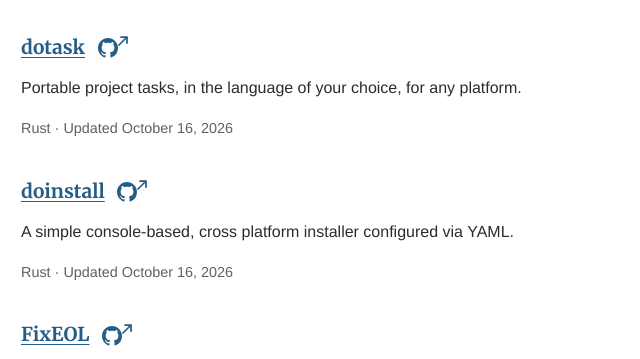
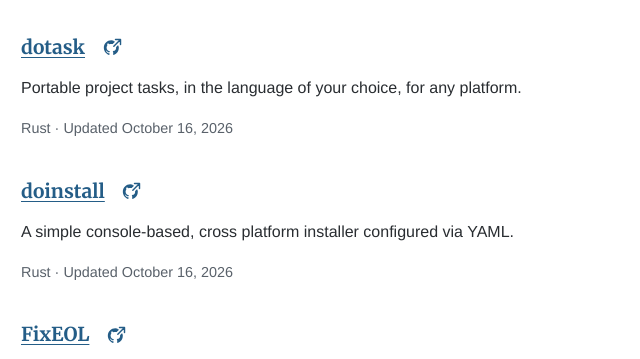
Before and after one commit to wasatchwizard/wasatchwizard.github.io, an Eleventy site: page src/projects.njk in a window 1280 px wide. Shown: the part 341-700 px from the top of the page, 75-715 px from the left. Built offline with nearby package versions, Linux system fonts and the light colour scheme; Eleventy itself is replaced by a stand-in of ours; files that its build step writes are made by us from their sources; a web font is replaced by a local one.

Commit message:
Compact GitHub icons with outlined arrow overlays

```diff
--- a/src/projects.njk
+++ b/src/projects.njk
@@ -16,9 +16,11 @@ permalink: /projects/
         <a href="{{ project.url }}">{{ project.data.title }}</a>
         <a class="project-source-link" href="{{ project.data.github.url }}" aria-label="View {{ project.data.title }} source on GitHub (external site)" title="View source on GitHub (external site)">
           {# Reuse the local MIT-licensed Bootstrap GitHub silhouette; the arrow marks an external destination. #}
-          <svg xmlns="http://www.w3.org/2000/svg" width="32" height="24" viewBox="0 0 32 24" fill="currentColor" aria-hidden="true" focusable="false">
-            <path transform="translate(1 3) scale(1.25)" d="M8 0C3.58 0 0 3.58 0 8c0 3.54 2.29 6.53 5.47 7.59.4.07.55-.17.55-.38 0-.19-.01-.82-.01-1.49-2.01.37-2.53-.49-2.69-.94-.09-.23-.48-.94-.82-1.13-.28-.15-.68-.52-.01-.53.63-.01 1.08.58 1.23.82.72 1.21 1.87.87 2.33.66.07-.52.28-.87.51-1.07-1.78-.2-3.64-.89-3.64-3.95 0-.87.31-1.59.82-2.15-.08-.2-.36-1.02.08-2.12 0 0 .67-.21 2.2.82.64-.18 1.32-.27 2-.27s1.36.09 2 .27c1.53-1.04 2.2-.82 2.2-.82.44 1.1.16 1.92.08 2.12.51.56.82 1.27.82 2.15 0 3.07-1.87 3.75-3.65 3.95.29.25.54.73.54 1.48 0 1.07-.01 1.93-.01 2.2 0 .21.15.46.55.38A8.01 8.01 0 0 0 16 8c0-4.42-3.58-8-8-8"/>
-            <path d="M24 2h6v6m0-6-8 8" fill="none" stroke="currentColor" stroke-width="1.75" stroke-linecap="round" stroke-linejoin="round"/>
+          <svg xmlns="http://www.w3.org/2000/svg" width="20" height="20" viewBox="0 0 24 24" fill="currentColor" aria-hidden="true" focusable="false">
+            <path transform="translate(1 4) scale(1.125)" d="M8 0C3.58 0 0 3.58 0 8c0 3.54 2.29 6.53 5.47 7.59.4.07.55-.17.55-.38 0-.19-.01-.82-.01-1.49-2.01.37-2.53-.49-2.69-.94-.09-.23-.48-.94-.82-1.13-.28-.15-.68-.52-.01-.53.63-.01 1.08.58 1.23.82.72 1.21 1.87.87 2.33.66.07-.52.28-.87.51-1.07-1.78-.2-3.64-.89-3.64-3.95 0-.87.31-1.59.82-2.15-.08-.2-.36-1.02.08-2.12 0 0 .67-.21 2.2.82.64-.18 1.32-.27 2-.27s1.36.09 2 .27c1.53-1.04 2.2-.82 2.2-.82.44 1.1.16 1.92.08 2.12.51.56.82 1.27.82 2.15 0 3.07-1.87 3.75-3.65 3.95.29.25.54.73.54 1.48 0 1.07-.01 1.93-.01 2.2 0 .21.15.46.55.38A8.01 8.01 0 0 0 16 8c0-4.42-3.58-8-8-8"/>
+            {# A wider white stroke separates the overlaid arrow from the Octocat beneath it. #}
+            <path d="M15 3h6v6m0-6-8 8" fill="none" stroke="#fff" stroke-width="5.5" stroke-linecap="round" stroke-linejoin="round"/>
+            <path d="M15 3h6v6m0-6-8 8" fill="none" stroke="currentColor" stroke-width="1.75" stroke-linecap="round" stroke-linejoin="round"/>
           </svg>
         </a>
       </h2>
```
Also changed, not shown: CHANGELOG.md, src/assets/social/README.md.
